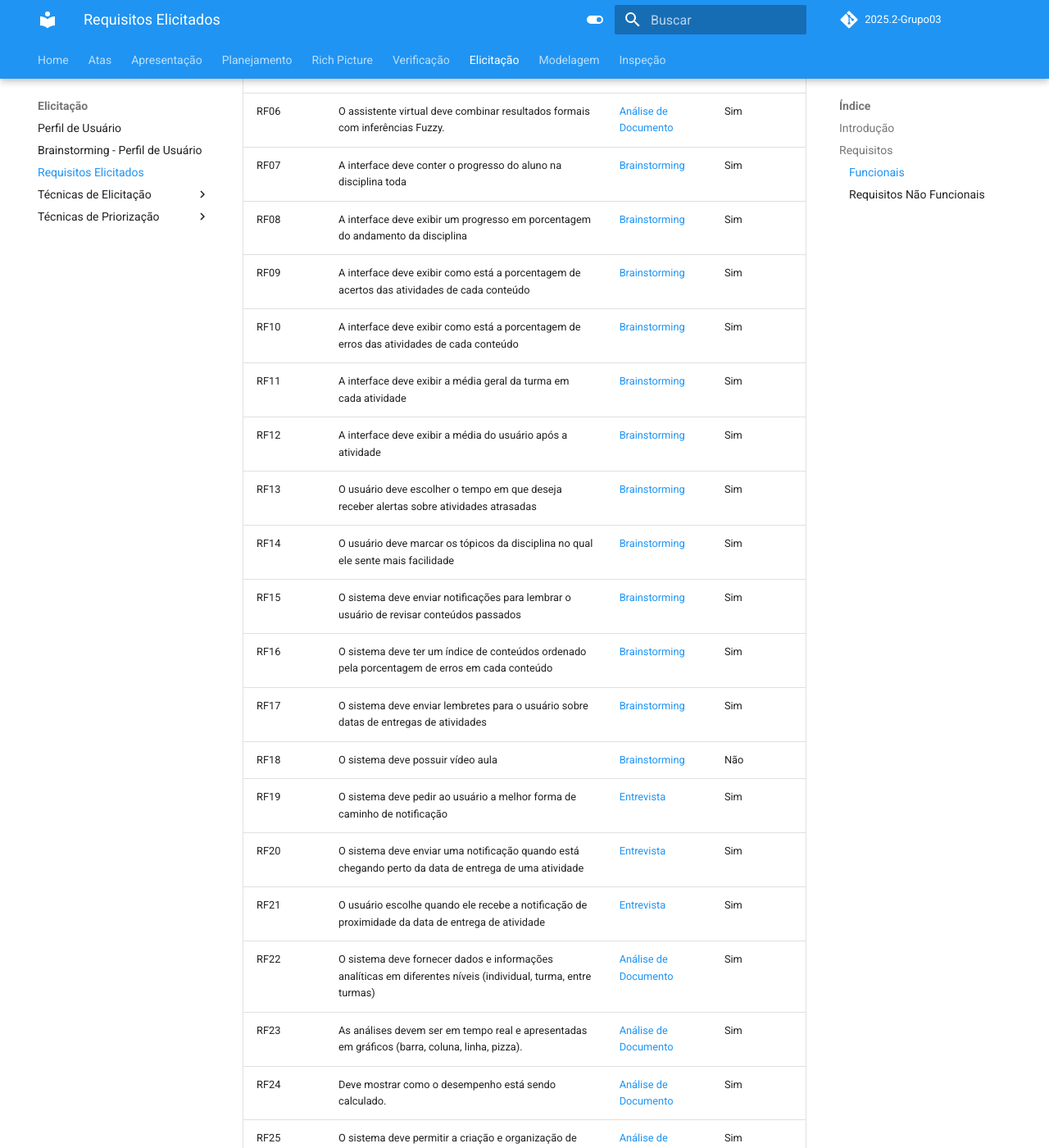
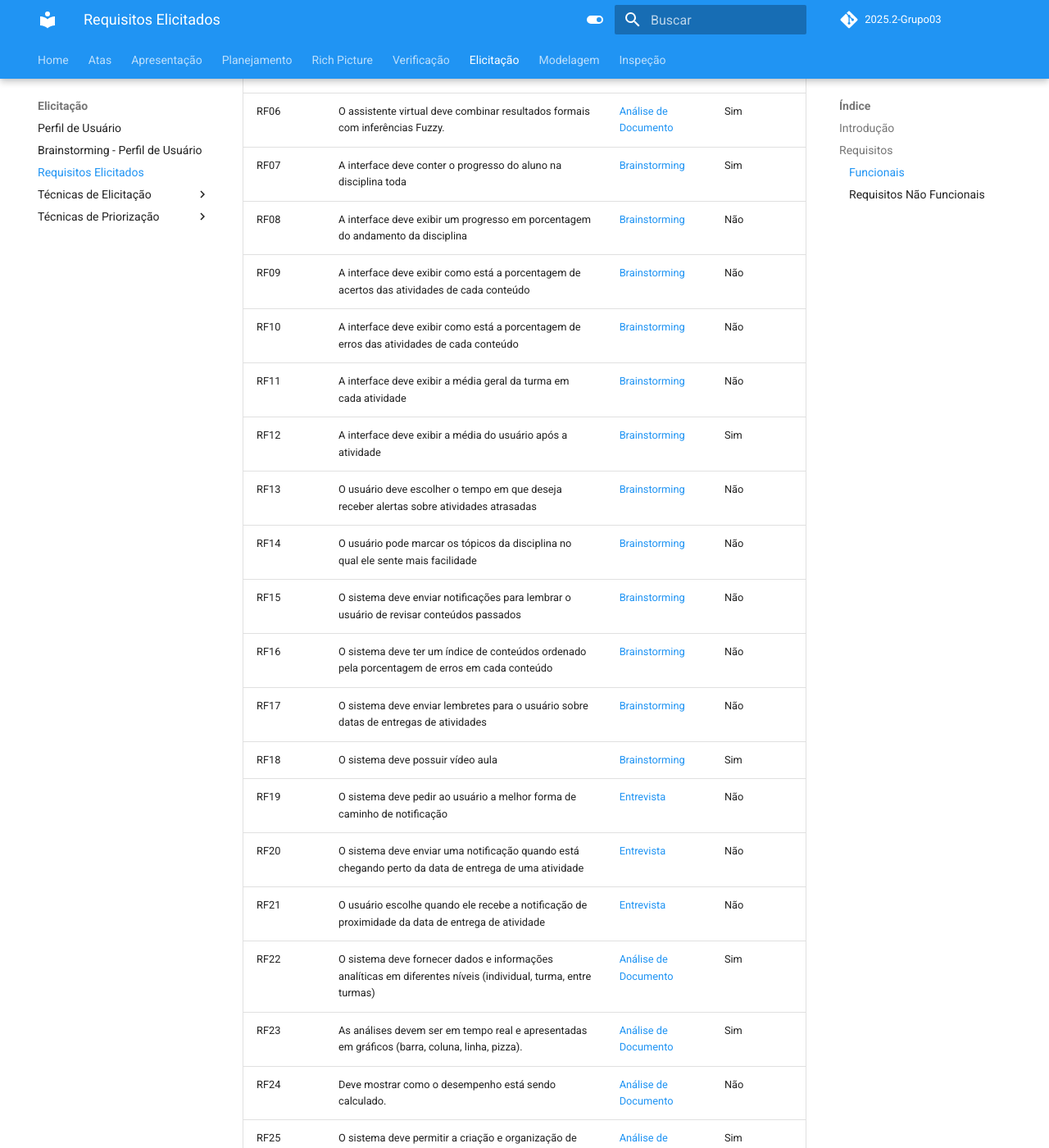
Before and after one commit to Requisitos-de-Software/2025.2-Grupo03, an MkDocs documentation site: the page built from docs/Elicitacao/requisitos_elicitados.md, in a window 1280 px wide and 1400 px high, scrolled down 1063 px. Shown: the whole window at 82% size. Built offline with MkDocs 1.6.1 and Material for MkDocs 9.7.7, drawn with Linux system fonts in a browser that asks for light colours; comment, search, counter and statistics services are not loaded; some of the changed text lies outside the part shown.

Commit message:
Fix: Correção da tabela de requisitos funcionais elicitados

```diff
--- a/docs/Elicitacao/requisitos_elicitados.md
+++ b/docs/Elicitacao/requisitos_elicitados.md
@@ -26,23 +26,23 @@ Tabela 1: Requisitos Funcionais
 | RF05 | Deve integrar a avaliação docente com as inferências do SAE.                                                                     | [Análise de Documento](https://requisitos-de-software.github.io/2025.2-Grupo03/Elicitacao/analise_de_documentos/#requisitos-funcionais) | Sim          |
 | RF06 | O assistente virtual deve combinar resultados formais com inferências Fuzzy.                                                | [Análise de Documento](https://requisitos-de-software.github.io/2025.2-Grupo03/Elicitacao/analise_de_documentos/#requisitos-funcionais) | Sim          |
 | RF07 | A interface deve conter o progresso do aluno na disciplina toda                                                      | [Brainstorming](https://requisitos-de-software.github.io/2025.2-Grupo03/Elicitacao/brainstorming/#requisitos-elicitados)| Sim          |
-| RF08 | A interface deve exibir um progresso em porcentagem do andamento da disciplina    | [Brainstorming](https://requisitos-de-software.github.io/2025.2-Grupo03/Elicitacao/brainstorming/#requisitos-elicitados) | Sim          |
-| RF09 | A interface deve exibir como está a porcentagem de acertos das atividades de cada conteúdo    | [Brainstorming](https://requisitos-de-software.github.io/2025.2-Grupo03/Elicitacao/brainstorming/#requisitos-elicitados) | Sim          |
-| RF10 | A interface deve exibir como está a porcentagem de erros das atividades de cada conteúdo | [Brainstorming](https://requisitos-de-software.github.io/2025.2-Grupo03/Elicitacao/brainstorming/#requisitos-elicitados) | Sim          |
-| RF11 | A interface deve exibir a média geral da turma em cada atividade                        | [Brainstorming](https://requisitos-de-software.github.io/2025.2-Grupo03/Elicitacao/brainstorming/#requisitos-elicitados)| Sim          |
+| RF08 | A interface deve exibir um progresso em porcentagem do andamento da disciplina    | [Brainstorming](https://requisitos-de-software.github.io/2025.2-Grupo03/Elicitacao/brainstorming/#requisitos-elicitados) | Não          |
+| RF09 | A interface deve exibir como está a porcentagem de acertos das atividades de cada conteúdo    | [Brainstorming](https://requisitos-de-software.github.io/2025.2-Grupo03/Elicitacao/brainstorming/#requisitos-elicitados) | Não          |
+| RF10 | A interface deve exibir como está a porcentagem de erros das atividades de cada conteúdo | [Brainstorming](https://requisitos-de-software.github.io/2025.2-Grupo03/Elicitacao/brainstorming/#requisitos-elicitados) | Não          |
+| RF11 | A interface deve exibir a média geral da turma em cada atividade                        | [Brainstorming](https://requisitos-de-software.github.io/2025.2-Grupo03/Elicitacao/brainstorming/#requisitos-elicitados)| Não          |
 | RF12 | A interface deve exibir a média do usuário após a atividade                                    | [Brainstorming](https://requisitos-de-software.github.io/2025.2-Grupo03/Elicitacao/brainstorming/#requisitos-elicitados) | Sim          |
-| RF13 | O usuário deve escolher o tempo em que deseja receber alertas sobre atividades atrasadas                                                           | [Brainstorming](https://requisitos-de-software.github.io/2025.2-Grupo03/Elicitacao/brainstorming/#requisitos-elicitados) | Sim          |
-| RF14 | O usuário deve marcar os tópicos da disciplina no qual ele sente mais facilidade              | [Brainstorming](https://requisitos-de-software.github.io/2025.2-Grupo03/Elicitacao/brainstorming/#requisitos-elicitados) | Sim          |
-| RF15 | O sistema deve enviar notificações para lembrar o usuário de revisar conteúdos passados                            | [Brainstorming](https://requisitos-de-software.github.io/2025.2-Grupo03/Elicitacao/brainstorming/#requisitos-elicitados) | Sim          |
-| RF16 | O sistema deve ter um índice de conteúdos ordenado pela porcentagem de erros em cada conteúdo                                                                | [Brainstorming](https://requisitos-de-software.github.io/2025.2-Grupo03/Elicitacao/brainstorming/#requisitos-elicitados) | Sim          |
-| RF17 | O sistema deve enviar lembretes para o usuário sobre datas de entregas de atividades                                               | [Brainstorming](https://requisitos-de-software.github.io/2025.2-Grupo03/Elicitacao/brainstorming/#requisitos-elicitados)| Sim          |
-| RF18 | O sistema deve possuir vídeo aula                                                          | [Brainstorming](https://requisitos-de-software.github.io/2025.2-Grupo03/Elicitacao/brainstorming/#requisitos-elicitados) | Não          |
-| RF19 | O sistema deve pedir ao usuário a melhor forma de caminho de notificação                | [Entrevista](https://requisitos-de-software.github.io/2025.2-Grupo03/Elicitacao/entrevista/) | Sim          |
-| RF20 | O sistema deve enviar uma notificação quando está chegando perto da data de entrega de uma atividade            | [Entrevista](https://requisitos-de-software.github.io/2025.2-Grupo03/Elicitacao/entrevista/) | Sim          |
-| RF21 | O usuário escolhe quando ele recebe a notificação de proximidade da data de entrega de atividade                             | [Entrevista](https://requisitos-de-software.github.io/2025.2-Grupo03/Elicitacao/entrevista/) | Sim          |
+| RF13 | O usuário deve escolher o tempo em que deseja receber alertas sobre atividades atrasadas                                                           | [Brainstorming](https://requisitos-de-software.github.io/2025.2-Grupo03/Elicitacao/brainstorming/#requisitos-elicitados) | Não          |
+| RF14 | O usuário pode marcar os tópicos da disciplina no qual ele sente mais facilidade              | [Brainstorming](https://requisitos-de-software.github.io/2025.2-Grupo03/Elicitacao/brainstorming/#requisitos-elicitados) | Não          |
+| RF15 | O sistema deve enviar notificações para lembrar o usuário de revisar conteúdos passados                            | [Brainstorming](https://requisitos-de-software.github.io/2025.2-Grupo03/Elicitacao/brainstorming/#requisitos-elicitados) | Não          |
+| RF16 | O sistema deve ter um índice de conteúdos ordenado pela porcentagem de erros em cada conteúdo                                                                | [Brainstorming](https://requisitos-de-software.github.io/2025.2-Grupo03/Elicitacao/brainstorming/#requisitos-elicitados) | Não          |
+| RF17 | O sistema deve enviar lembretes para o usuário sobre datas de entregas de atividades                                               | [Brainstorming](https://requisitos-de-software.github.io/2025.2-Grupo03/Elicitacao/brainstorming/#requisitos-elicitados)| Não          |
+| RF18 | O sistema deve possuir vídeo aula                                                          | [Brainstorming](https://requisitos-de-software.github.io/2025.2-Grupo03/Elicitacao/brainstorming/#requisitos-elicitados) | Sim          |
+| RF19 | O sistema deve pedir ao usuário a melhor forma de caminho de notificação                | [Entrevista](https://requisitos-de-software.github.io/2025.2-Grupo03/Elicitacao/entrevista/) | Não          |
+| RF20 | O sistema deve enviar uma notificação quando está chegando perto da data de entrega de uma atividade            | [Entrevista](https://requisitos-de-software.github.io/2025.2-Grupo03/Elicitacao/entrevista/) | Não          |
+| RF21 | O usuário escolhe quando ele recebe a notificação de proximidade da data de entrega de atividade                             | [Entrevista](https://requisitos-de-software.github.io/2025.2-Grupo03/Elicitacao/entrevista/) | Não          |
 | RF22 | O sistema deve fornecer dados e informações analíticas em diferentes níveis (individual, turma, entre turmas)                                                                     | [Análise de Documento](https://requisitos-de-software.github.io/2025.2-Grupo03/Elicitacao/analise_de_documentos/#requisitos-funcionais) | Sim          |
 | RF23 | As análises devem ser em tempo real e apresentadas em gráficos (barra, coluna, linha, pizza).                        | [Análise de Documento](https://requisitos-de-software.github.io/2025.2-Grupo03/Elicitacao/analise_de_documentos/#requisitos-funcionais) | Sim          |
-| RF24 | Deve mostrar como o desempenho está sendo calculado.                        | [Análise de Documento](https://requisitos-de-software.github.io/2025.2-Grupo03/Elicitacao/analise_de_documentos/#requisitos-funcionais) | Sim          |
+| RF24 | Deve mostrar como o desempenho está sendo calculado.                        | [Análise de Documento](https://requisitos-de-software.github.io/2025.2-Grupo03/Elicitacao/analise_de_documentos/#requisitos-funcionais) | Não          |
 | RF25 | O sistema deve permitir a criação e organização de questões interativas para apoiar o ensino-aprendizagem.         | [Análise de Documento](https://requisitos-de-software.github.io/2025.2-Grupo03/Elicitacao/analise_de_documentos/#requisitos-funcionais) | Sim          |
 | RF26 | Deve promover a interação dos alunos com as questões, avaliando seu conhecimento informativo e formativo.    | [Análise de Documento](https://requisitos-de-software.github.io/2025.2-Grupo03/Elicitacao/analise_de_documentos/#requisitos-funcionais) | Sim          |
 | RF27 | O SAE deve fornecer assistência para professores neste módulo | [Análise de Documento](https://requisitos-de-software.github.io/2025.2-Grupo03/Elicitacao/analise_de_documentos/#requisitos-funcionais) | Sim          |
```
Also changed, not shown: other parts of docs/Elicitacao/requisitos_elicitados.md (+8 -8 lines).
